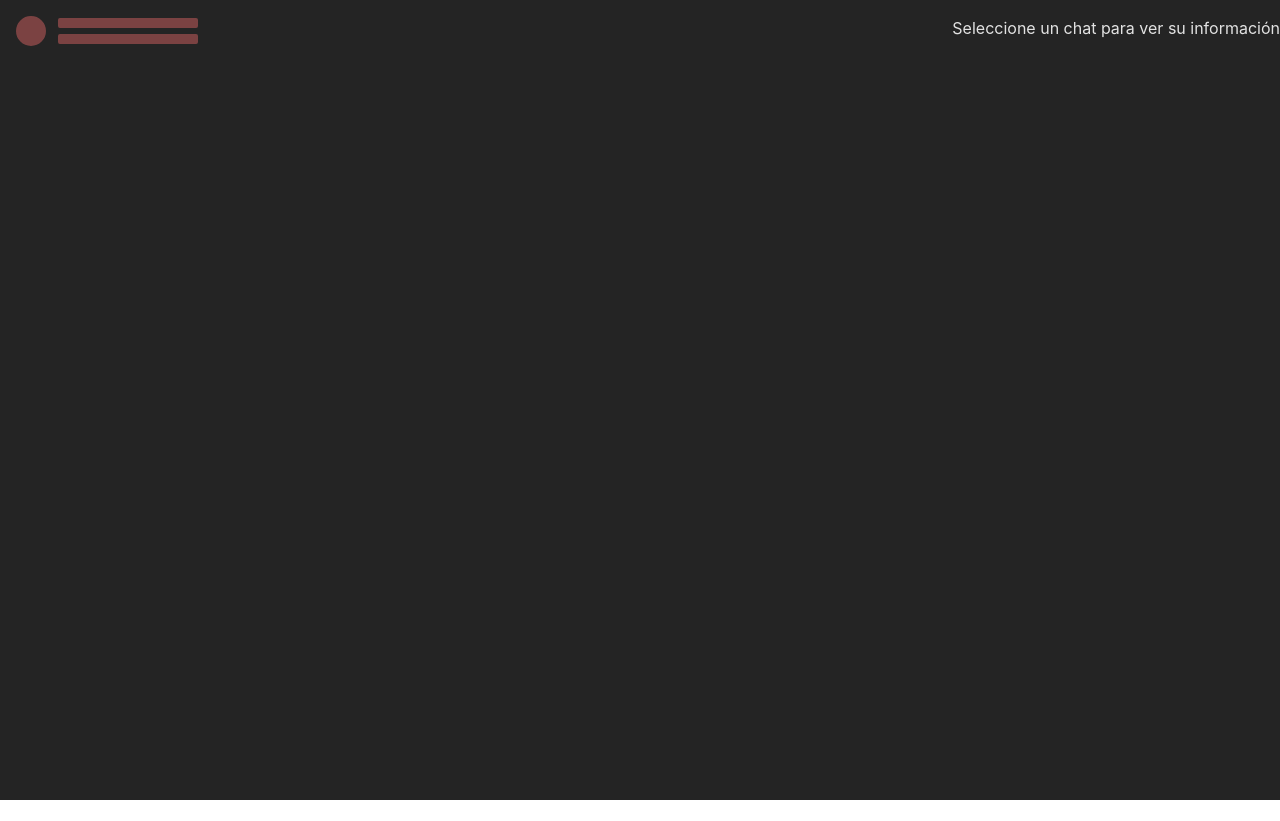
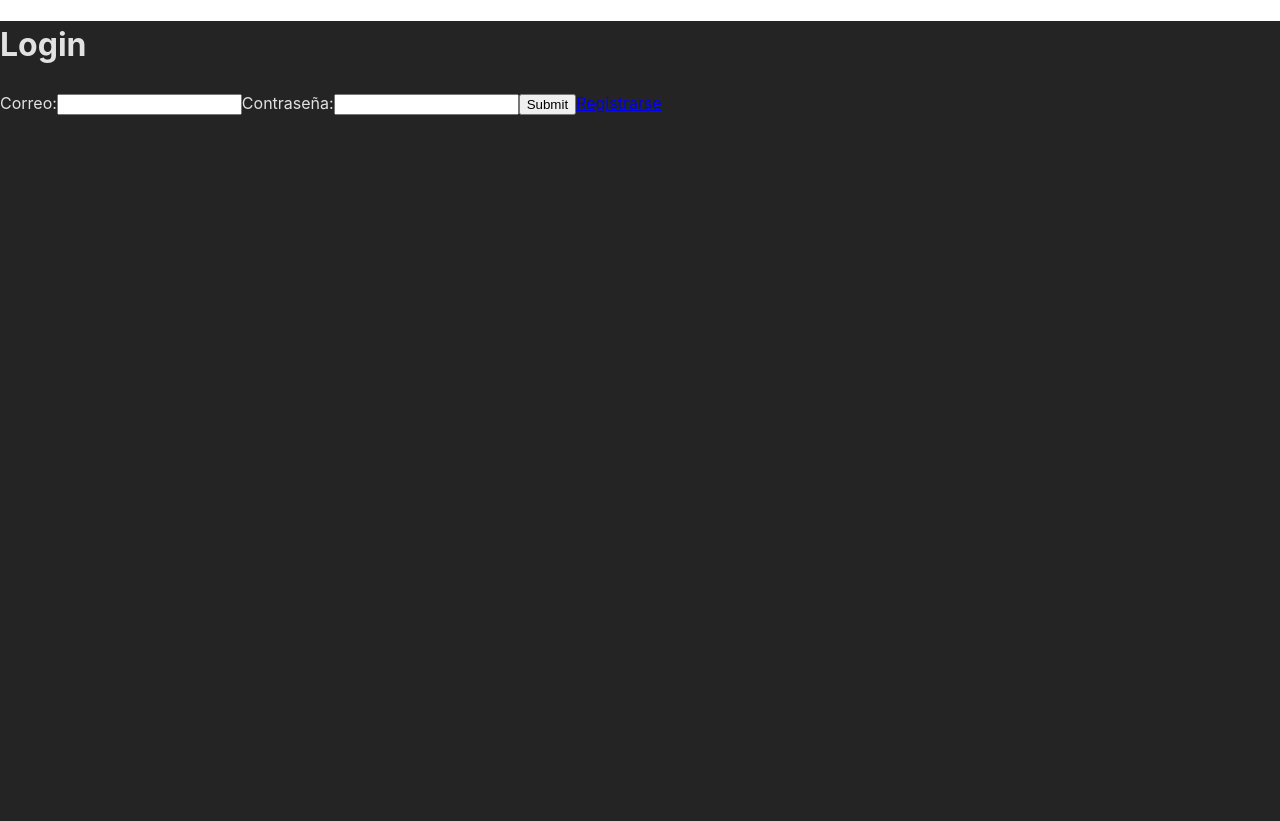
Before and after one commit to Temtub/electron-vite-project, a React (Vite) app: page / in a window 1280 px wide. Before the commit the page ends 800 px from the top, so only its background shows below. Built offline with nearby package versions, Linux system fonts and the light colour scheme; no server answers.

Commit message:
Creation of register and login

```diff
--- /dev/null
+++ b/restApi/index.js
@@ -0,0 +1,29 @@
+/**
+ * Function to fetch datas
+ * @param {*} method
+ * @param {*} endpoint
+ * @param {*} data
+ * @param {*} headers
+ * @returns
+ */
+export const restful = (method, endpoint, data, headers = {}) => {
+    const options = {
+        method,
+        headers: {
+            'Content-Type': 'application/json',
+            // ... spreads the data
+            ...headers
+        },
+        // Add data only when its not a GET fetch
+        body: method !== 'GET' ? JSON.stringify(data) : undefined
+    };
+
+    return fetch(endpoint, options)
+        .then(response => {
+            return response.json();
+        })
+        .catch(error => {
+            // console.log('Error:', error);
+            throw error; // Re-lanzar el error para que el llamador pueda manejarlo
+        });
+};
--- /dev/null
+++ b/src/components/Login/Login.jsx
@@ -0,0 +1,41 @@
+import { useState } from "react"
+import { Link } from "react-router-dom"
+
+import { restful } from "/restApi/index"
+
+function Login () {
+
+    const [ user, setUser ] = useState("")
+    const [ pass, setPass ] = useState("")
+
+    const formManagement = async (e) =>{
+        e.preventDefault()
+
+        const data = {
+            user : user,
+            pass : pass
+        }
+        let response = await restful("POST", "http://localhost:3001/api/login", data)
+        console.log(response)
+    }
+
+    return(
+
+        <main>
+
+            <h1>Login</h1>
+
+            <form action="" onSubmit={formManagement}>
+                <label htmlFor="name">Correo:</label>
+                <input onChange={(e)=>{ setUser(e.target.value)} } type="text" name="" id="name" />
+
+                <label htmlFor="pass">Contraseña:</label>
+                <input onChange={(e)=>{ setPass(e.target.value)} } type="password" name="" id="pass" />
+                <input type="submit" name="" id="send" />
+                <Link to={"/register"}>Registrarse</Link>
+            </form>
+        </main>
+    )
+}
+
+export default Login
--- /dev/null
+++ b/src/components/Register/Form.jsx
@@ -0,0 +1,82 @@
+import { useState } from "react";
+import { restful } from "/restApi/index"
+
+function Register() {
+    const [nombre, setNombre] = useState('');
+    const [email, setEmail] = useState('');
+    const [password, setpassword] = useState('');
+    const [confirmPassword, setconfirmPassword] = useState('');
+
+    const [emptyValue, setEmptyValue ] = useState(false)
+    const [diffPassword, setDiffPassword ] = useState(false)
+    const [mensaje, setMensaje] = useState('');
+
+    const handleSubmit = async (event) => {
+        event.preventDefault();
+
+        if (!nombre || !email || !password || !confirmPassword) {
+            setMensaje('Por favor, rellena todos los campos.');
+        } else if (password !== confirmPassword) {
+            setMensaje('Las passwords no coinciden.');
+        } else {
+            const data = {
+                user : nombre,
+                pass : password,
+                email : email
+            }
+            let response = await restful("POST", "http://localhost:3001/api/register", data)
+            console.log(response)
+        }
+
+      };
+    return (
+
+        <main>
+
+            <h1>Registrate</h1>
+
+            {mensaje && <p>{mensaje}</p>}
+
+            <form onSubmit={handleSubmit}>
+                <label htmlFor="nombre">Nombre:</label>
+                <input
+                    type="text"
+                    id="nombre"
+                    value={nombre}
+                    onChange={(e) => setNombre(e.target.value)}
+                />
+
+                <label htmlFor="email">Email:</label>
+                <input
+                    type="text"
+                    id="email"
+                    value={email}
+                    onChange={(e) => setEmail(e.target.value)}
+
+                />
+
+                <label htmlFor="password">password:</label>
+                <input
+                    type="password"
+                    id="password"
+                    value={password}
+                    onChange={(e) => setpassword(e.target.value)}
+
+                />
+                <label htmlFor="password">Repite la password:</label>
+                <input
+                    type="password"
+                    id="confirmPassword"
+                    value={confirmPassword}
+                    onChange={(e) => setconfirmPassword(e.target.value)}
+
+                />
+
+                <button type="submit">Registrarse</button>
+            </form>
+        </main>
+    )
+}
+
+
+export default Register
--- a/src/main.jsx
+++ b/src/main.jsx
@@ -11,6 +11,8 @@ import './index.css'
 import Messages from 'Components/Messages';
 import Chat from "Components/Chat"
 import DefaultChatBox from 'Components/DefaultChatBox';
+import Login from 'Components/Login/Login';
+import Register from 'Components/Register/Form';
 
 ReactDOM.createRoot(document.getElementById('root') ).render(
   <React.StrictMode>
@@ -20,14 +22,19 @@ ReactDOM.createRoot(document.getElementById('root') ).render(
       {/* Routes of the page */}
       <Routes>
 
+        {/* Login */}
+        <Route index path='/' element= { <Login/> }></Route>
+        {/* Register */}
+        <Route path='/register' element= { <Register></Register>}></Route>
+
         {/* Main route of the page that will contain all the users*/}
-        <Route path="/" element={ <Messages></Messages> }>
+        <Route path="/chat" element={ <Messages></Messages> }>
 
           {/* The message that will show if theres no chat selected */}
-          <Route index path='/' element= { <DefaultChatBox></DefaultChatBox> }></Route>
+          <Route index path='/chat' element= { <DefaultChatBox></DefaultChatBox> }></Route>
 
           {/* Here will go the chats of the specific user */}
-          <Route path='/:idUserParam' element= { <Chat></Chat> }></Route>
+          <Route path='/chat/:idUserParam' element= { <Chat></Chat> }></Route>
 
         </Route>
 
```
Also changed, not shown: src/components/Register/Preferences.jsx (added, +13 -0 lines), 1 other file (tests, documents, lock files or other folders).
